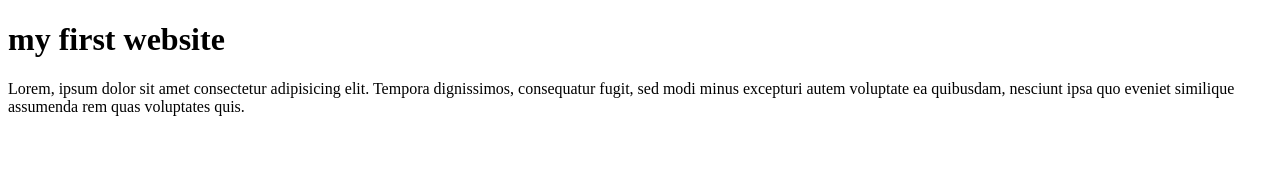
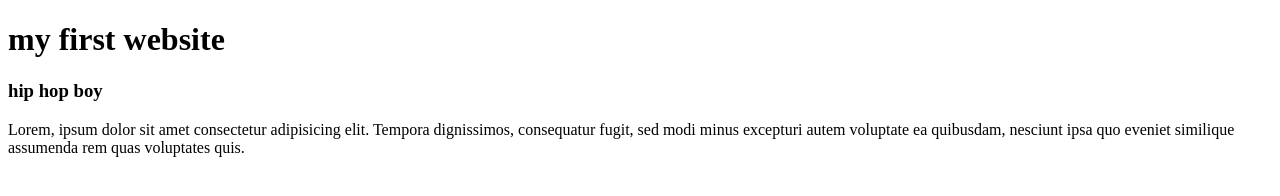
Before and after one commit to shafiqulshaon/first-web, a plain HTML site: page index.html in a window 1280 px wide. Drawn offline with Linux system fonts and the light colour scheme.

Commit message:
Update index.html

```diff
--- a/index.html
+++ b/index.html
@@ -8,6 +8,9 @@
 </head>
 <body>
     <h1>my first website</h1>
+
+    <h3> hip hop boy</h3>
+
     <p>Lorem, ipsum dolor sit amet consectetur adipisicing elit. Tempora dignissimos, consequatur fugit, sed modi minus excepturi autem voluptate ea quibusdam, nesciunt ipsa quo eveniet similique assumenda rem quas voluptates quis.</p>
 </body>
 </html>
```
